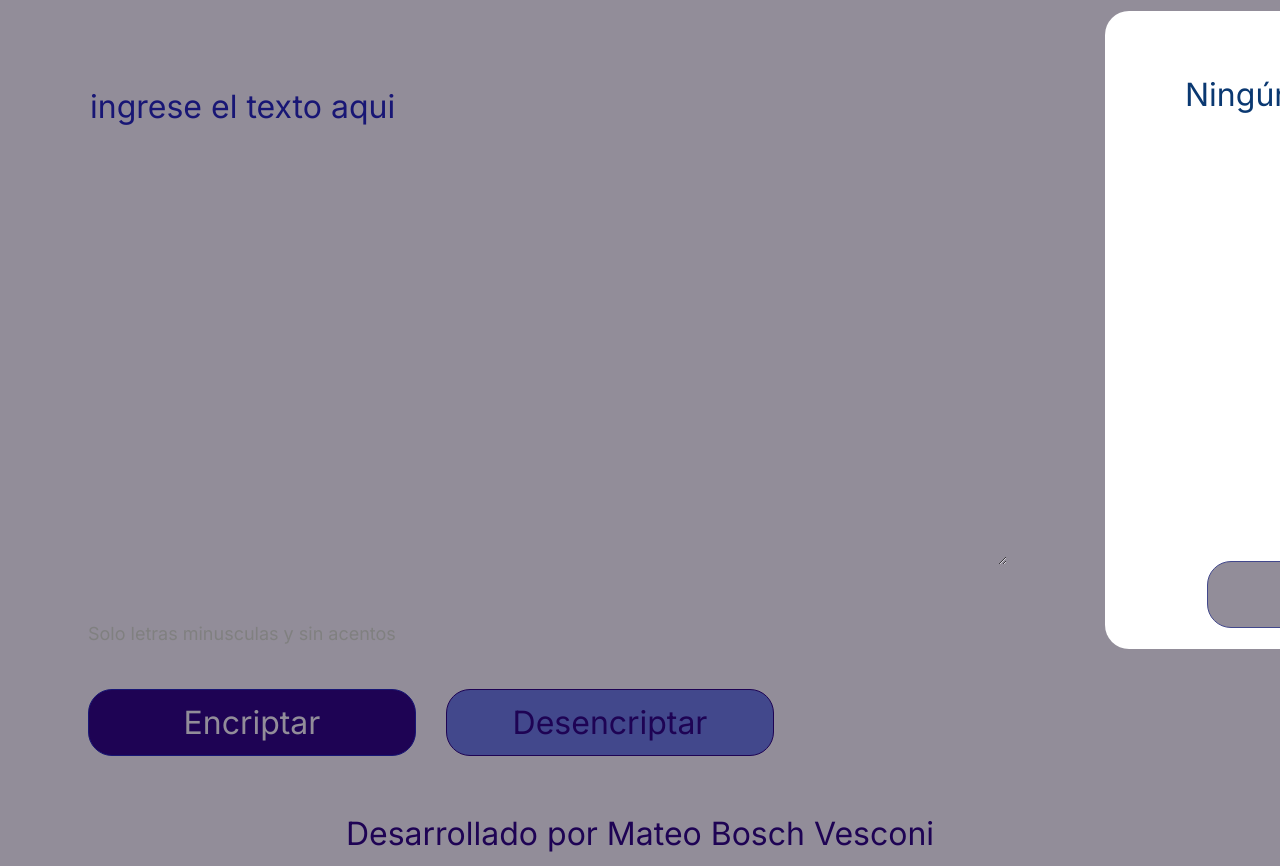
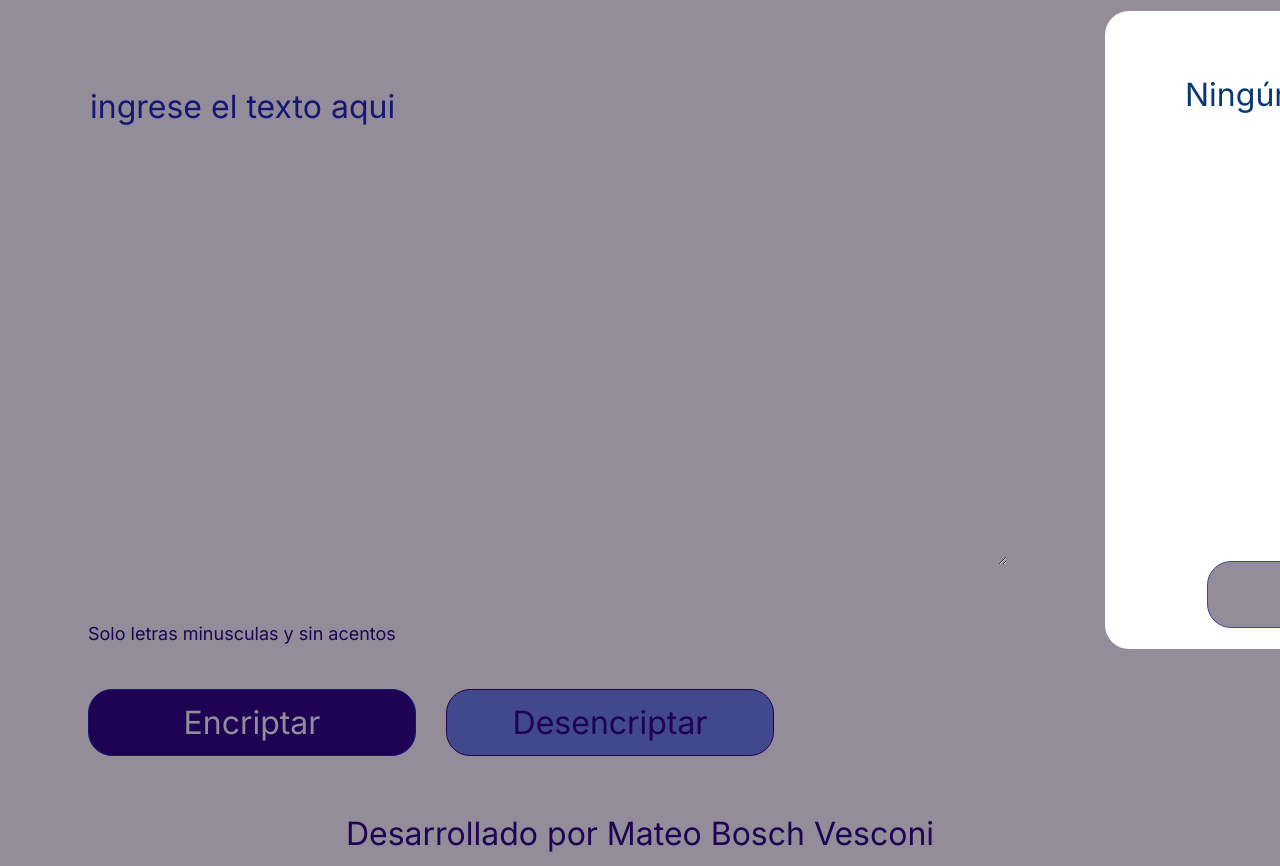
Before and after one commit to MateoBoschVesconi/Encriptador-Desencriptador, a plain HTML site: page index.html in a window 1280 px wide. Shown: the part 70-936 px from the top of the page. Drawn offline with Linux system fonts and the light colour scheme.

Commit message:
actualizacion color .informacion

```diff
--- a/style.css
+++ b/style.css
@@ -102,7 +102,7 @@ main {
 }
 
 .informacion {
-    color: gray;
+    color: var(--cuarto-color);
     font-size: 18px;
 }
 
```
